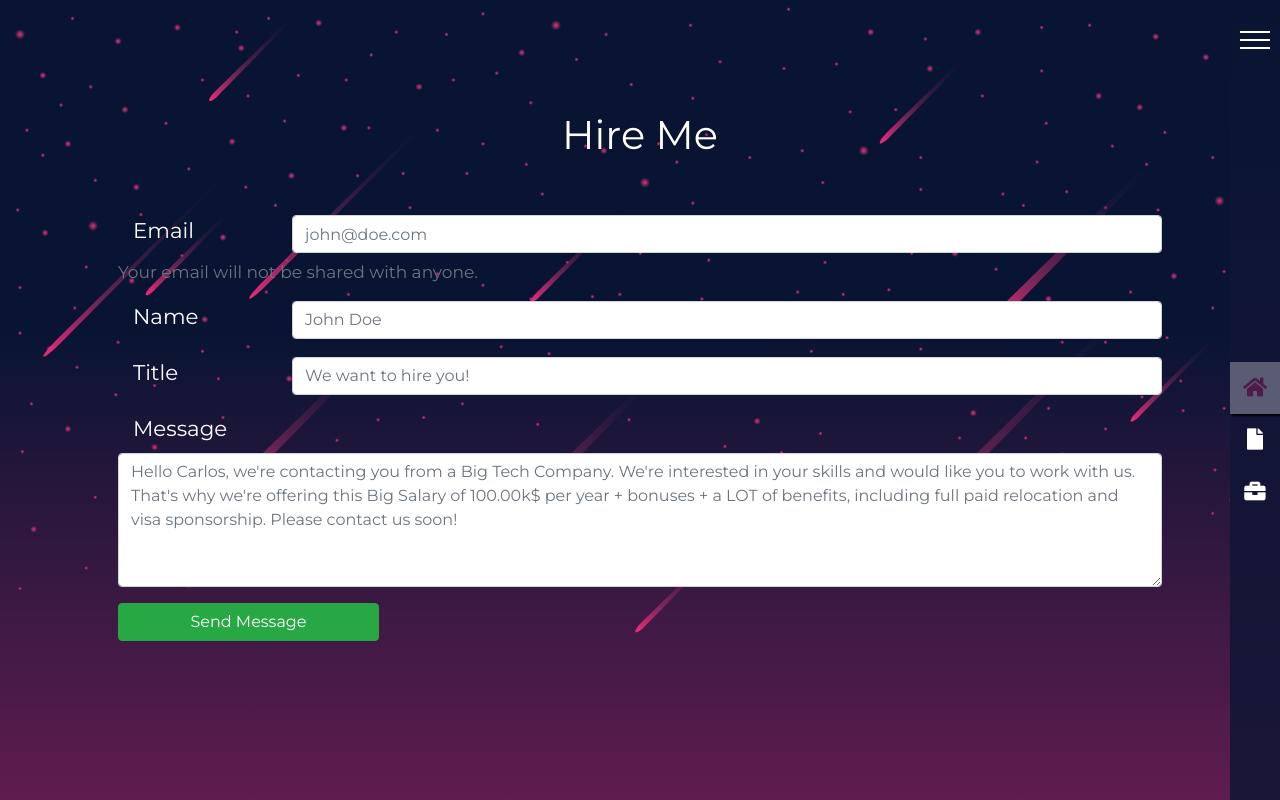
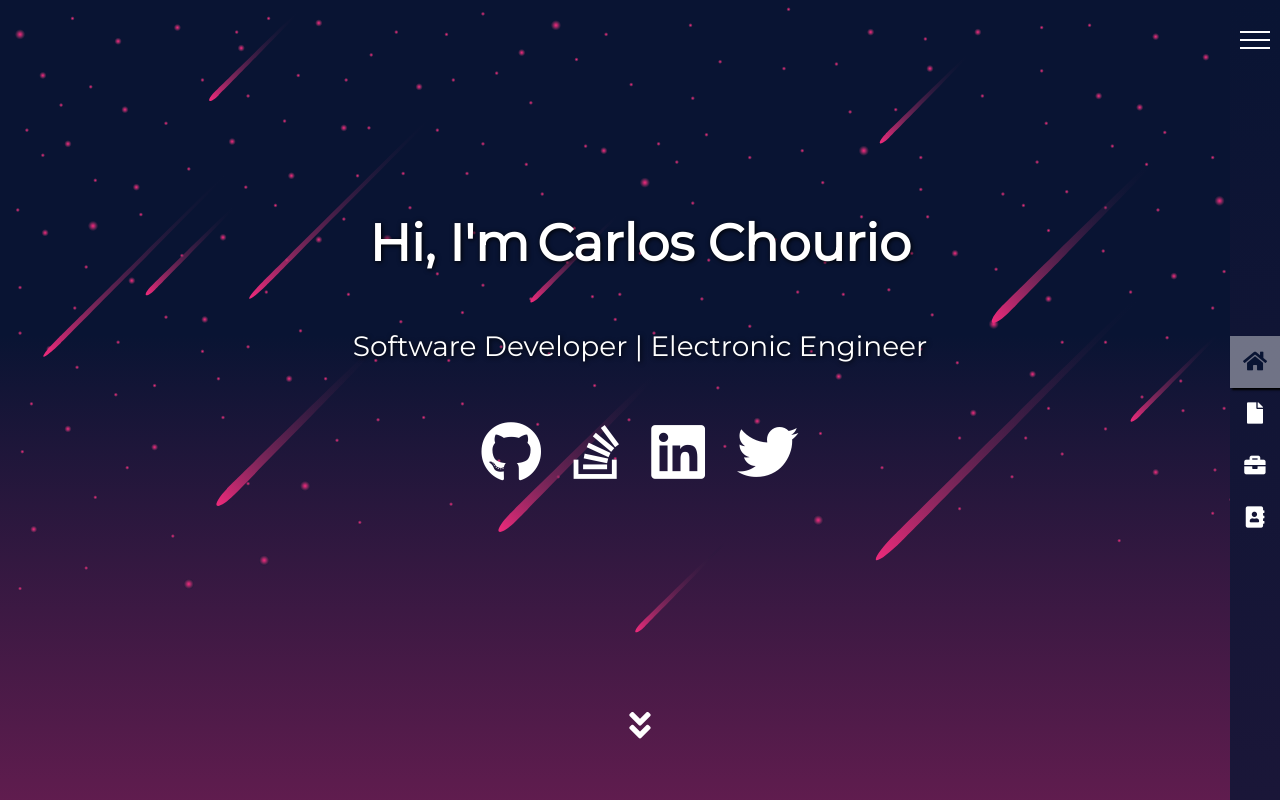
Before and after one commit to carlos-chourio/carlosdev.angular, an Angular app in the folder carlosdev/: page /contact in a window 1280 px wide. Built offline with nearby package versions, Linux system fonts and the light colour scheme; a web font is replaced by a local one.

Commit message:
Add smooth scrolling and click me button to scroll.

```diff
--- a/carlosdev/src/app/app.component.html
+++ b/carlosdev/src/app/app.component.html
@@ -1,6 +1,8 @@
 <div class='layout'>
     <div class='full-width'>
-        <router-outlet></router-outlet>
+        <!-- <router-outlet></router-outlet> -->
+        <app-home href='#home' id='home'></app-home>
+        <app-hire-me href='#contact' id='hire-me'></app-hire-me>
     </div>
     <div class='nav-bar'>
         <side-nav-bar></side-nav-bar>
--- a/carlosdev/src/app/app.component.ts
+++ b/carlosdev/src/app/app.component.ts
@@ -5,7 +5,6 @@ import { Component } from '@angular/core';
   templateUrl: './app.component.html',
   styleUrls: ['./app.component.css']
 })
-
 export class AppComponent{
   title = 'carlosdev';
 
--- a/carlosdev/src/app/app.module.ts
+++ b/carlosdev/src/app/app.module.ts
@@ -24,7 +24,10 @@ import { SideNavBarComponent } from './side-nav-bar/side-nav-bar.component';
       { path: 'contact', component: HireMeComponent },
       { path: '', component: HomeComponent },
       ...POST_ROUTES
-    ])
+    ], {
+        scrollPositionRestoration: 'enabled',
+        anchorScrolling: 'enabled'
+      })
   ],
   providers: [],
   bootstrap: [AppComponent]
--- a/carlosdev/src/app/common-utilities/hamburger-button/hamburger-button.component.css
+++ b/carlosdev/src/app/common-utilities/hamburger-button/hamburger-button.component.css
@@ -25,14 +25,14 @@
 }
 
 .hamburger-button.clicked > .hamburger-line:first-child {
-  transform: translateY(var(--pixelsTranslated)) rotate(-45deg);
+  transform: translateY(var(--pixelsTranslated)) rotate(-135deg);
 }
 
 .hamburger-button.clicked > .hamburger-line.middle-element {
-  transform: translateY(-1000%);
+  transform: rotate(90deg);
   opacity:0;
 }
 
 .hamburger-button.clicked > .hamburger-line:last-child {
-  transform: translateY(calc(-1*var(--pixelsTranslated))) rotate(+45deg);
+  transform: translateY(calc(-1*var(--pixelsTranslated))) rotate(+135deg);
 }
--- a/carlosdev/src/app/hire-me/hire-me.component.ts
+++ b/carlosdev/src/app/hire-me/hire-me.component.ts
@@ -1,7 +1,7 @@
 import { Component, OnInit } from '@angular/core';
 
 @Component({
-  selector: 'app-contact',
+  selector: 'app-hire-me',
   templateUrl: './hire-me.component.html',
   styleUrls: ['./hire-me.component.css'],
 })
--- a/carlosdev/src/app/home/home.component.css
+++ b/carlosdev/src/app/home/home.component.css
@@ -7,6 +7,7 @@
   font-size: 1.6em;
   color:white;
   text-shadow: 1px 1px 5px black;
+  /* border:2px solid red; */
 }
 
 .say-hi {
@@ -21,7 +22,6 @@
 
 .my-brand {
   margin-left: 8px;
-  font-weight: bold;
   transition: all 5s linear;
   transform-origin: 0px 0px;
   overflow: visible;
@@ -39,8 +39,15 @@
 }
 
 .say-hi {
+  font-weight: bold;
+  transform-origin: 0px 0px;
+}
+
+.content {
+  flex:1;
+  justify-content: center;
+  display: flex;
   flex-direction: column;
-  transform-origin: 0px 0px;
 }
 
 .nav-bar {
@@ -55,10 +62,46 @@ nav ul {
   list-style: none;
 }
 
+.flex {
+  display: flex;
+  justify-content: center;
+  align-items: center;
+  flex-direction: column;
+  width: 100%;
+  height: 100%;
+}
+
 .nav-button {
+  outline: none;
   color: white;
   background: transparent;
   border: 0px;
+}
+
+.click-me-button {
+  transition: all 1s linear;
+  animation: infinite-jump 1500ms cubic-bezier(0.175, 0.885, 0.32, 1.275)  infinite;
+}
+
+.click-me-button > i {
+  font-size: 1em;
+  padding: 0px;
+}
+
+.click-me-button:hover > i {
+  text-shadow: 2px 2px black;
+}
+
+
+#click {
+  height: 100px;
+  display: flex;
+  flex-direction: column;
+  padding: 0px;
+  margin: 0px;
+  justify-items: self-end;
+  align-content: flex-end;
+  justify-self: flex-end;
 }
 
 i {
@@ -68,7 +111,6 @@ i {
 }
 
 .nav-button:hover i{
-  /* font-size: 1.5em; */
   animation: jump 2s;
 }
 
@@ -86,5 +128,16 @@ i {
   100% {
     transform: translateY(0px);
   }
+}
 
+@keyframes infinite-jump {
+  0% {
+    transform: translateY(0px);
+  }
+  50% {
+    transform: translateY(5px);
+  }
+  100% {
+    transform: translateY(0px);
+  }
 }
--- a/carlosdev/src/app/home/home.component.html
+++ b/carlosdev/src/app/home/home.component.html
@@ -1,14 +1,15 @@
 <div class="home-container">
-    <div>
+    <div class='flex'>
+        <div class='content'>
             <div class='flex-center say-hi'>
                 <div class='inline-text'>
                     <div>Hi, I'm</div>
                     <div class='my-brand'> Carlos Chourio</div>
                 </div>
+            </div>
             <h3 class='my-5'>
                 Software Developer | Electronic Engineer
             </h3>
-        </div>
             <nav class='flex-center'>
                 <ul class='nav-bar'>
                     <li>
@@ -26,4 +27,10 @@
                 </ul>
             </nav>
         </div>
+        <div id='click'>
+            <button [routerLink]="['/contact']" (click)='moveTo("hire-me")' class='click-me-button nav-button'>
+                <i class='fa fa-angle-double-down'></i>
+            </button>
         </div>
+    </div>
+</div>
--- a/carlosdev/src/app/home/home.component.ts
+++ b/carlosdev/src/app/home/home.component.ts
@@ -1,4 +1,5 @@
 import { Component, OnInit } from '@angular/core';
+import { ScrollService } from '../service/scroll.service';
 
 @Component({
   selector: 'app-home',
@@ -7,7 +8,11 @@ import { Component, OnInit } from '@angular/core';
 })
 export class HomeComponent implements OnInit {
 
-  constructor() { }
+  moveTo(elementId:string): void {
+    this.scrollService.scrollToElementId(elementId);
+  }
+
+  constructor(private scrollService: ScrollService) { }
 
   ngOnInit() {
   }
--- a/carlosdev/src/app/service/scroll.service.ts
+++ b/carlosdev/src/app/service/scroll.service.ts
@@ -19,7 +19,15 @@ export class ScrollService implements OnDestroy {
             this.scrolledWindows.emit(new ScrollEventArgs(false));
         }
     }
+
+    scrollToElementId(id: string): void {
+        const element = document.getElementById(id);
+        console.log(element);
+        if (element) {
+            element.scrollIntoView({ behavior: 'smooth', block: 'start' });
+        }
+    }
 }
 export class ScrollEventArgs {
-    constructor(public isTop : boolean) {}
+    constructor(public isTop: boolean) { }
 }
--- a/carlosdev/src/app/side-nav-bar/side-nav-bar.component.css
+++ b/carlosdev/src/app/side-nav-bar/side-nav-bar.component.css
@@ -8,6 +8,7 @@ div {
     position: sticky;
     flex-direction: column;
     z-index: 1;
+    background: transparent;
     background-image: linear-gradient(180deg, rgb(9,20,51), rgb(26,22,56));
     /* background-color: rgb(9,20,51); */
     transition: 0.5s cubic-bezier(0.075, 0.82, 0.165, 1);
@@ -64,14 +65,14 @@ ul {
 }
 
 .navigation-button:hover, .selected-button {
-    background: rgb(255,255,255,0.3);
+    background: rgb(255,255,255,0.4);
     box-shadow: 2px 2px 2px black;
 }
 
 .navigation-button:hover > div.fa {
-    color: rgb(79,27,73);
+    color:rgb(9,20,51);
 }
 
 .selected-button > div.fa {
-    color: rgb(79,27,73);
+    color:rgb(9,20,51);
 }
--- a/carlosdev/src/app/side-nav-bar/side-nav-bar.component.html
+++ b/carlosdev/src/app/side-nav-bar/side-nav-bar.component.html
@@ -24,6 +24,12 @@
                     <!-- <a *ngIf='showIcon' class="h3 navigation-link" [routerLink]="['/portfolio']">What I've worked on</a> -->
                 </button>
             </li>
+            <li>
+                <button class='navigation-button' [routerLink]="['/resume']">
+                    <div class='fa fa-address-book'></div>
+                    <!-- <a *ngIf='showIcon' class="h3 navigation-link" [routerLink]="['/portfolio']">What I've worked on</a> -->
+                </button>
+            </li>
         </ul>
     </div>
 </nav>
--- a/carlosdev/src/styles.css
+++ b/carlosdev/src/styles.css
@@ -3,14 +3,19 @@
 @import '~@fortawesome/fontawesome-free/css/all.css';
 @import url('https://fonts.googleapis.com/css?family=Hepta+Slab|Montserrat&display=swap');
 
+html {
+    overflow: hidden;
+}
+
 body {
     font-family: 'Montserrat', serif;
     background: url('assets/Unitled2.svg');
-    background-attachment: local;
+    background-attachment: fixed;
     background-repeat: no-repeat;
     background-size: cover;
     font-size: 16pt;
     overflow-x: hidden;
+    overflow: scroll;
 }
 
 p {
```
Lines whose indentation alone changed are shown as unchanged.
